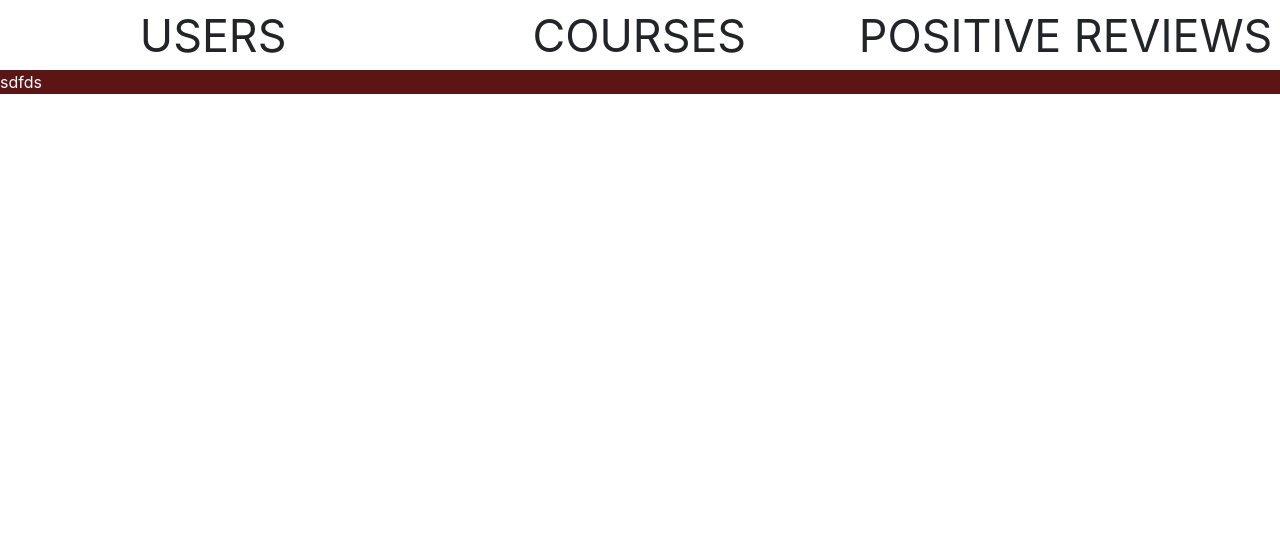
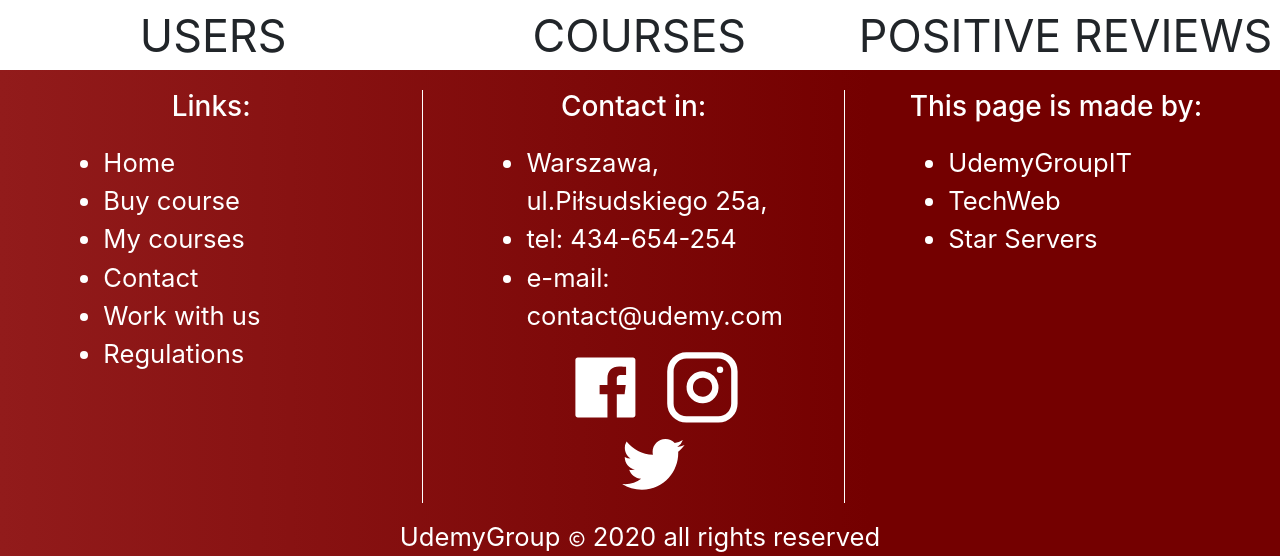
Before and after one commit to blazej-k/udemy-project, a React (Create React App) app: page / in a window 1280 px wide. Shown: the part 2366-2922 px from the top of the page. Before the commit the page ends 2460 px from the top, so only its background shows below. Built offline with nearby package versions, Linux system fonts and the light colour scheme.

Commit message:
footer style

```diff
--- a/src/components/Page/Home.tsx
+++ b/src/components/Page/Home.tsx
@@ -3,6 +3,12 @@ import '../../style/Home.scss'
 import ReactTextRotator from 'react-text-rotator';
 import CountTo from 'react-count-to';
 import NumberCounter from 'number-counter';
+import { NavLink } from 'react-router-dom';
+import { BiCopyright } from 'react-icons/bi';
+import { AiFillFacebook, AiOutlineTwitter } from 'react-icons/ai';
+import { FiInstagram } from 'react-icons/fi';
+
+
 
 
 const Home: FC = () => {
@@ -49,7 +55,7 @@ const Home: FC = () => {
         }
     }, [])
 
-    const fn = (value:any) => <div className='value'><b>{value}</b></div>;
+    const fn = (value: any) => <div className='value'><b>{value}</b></div>;
 
 
     return (
@@ -120,21 +126,63 @@ const Home: FC = () => {
                     <div className='counters-wrapper' ref={counters} id='stats'>
                         {show && <div className='counters'>
                             <div className="counter-users">
-                        <CountTo to={953445} speed={3000} >{fn}</CountTo><br/>
+                                <CountTo to={953445} speed={3000} >{fn}</CountTo><br />
                                 <div className='des'>users</div>
                             </div>
                             <div className='counter-courses'>
-                        <CountTo to={45345} speed={3000} >{fn}</CountTo><br/>
+                                <CountTo to={45345} speed={3000} >{fn}</CountTo><br />
                                 <div className='des'>courses</div>
                             </div>
                             <div className='counter-reviews'>
-                        <CountTo to={92432} speed={3000} >{fn}</CountTo><br/>
+                                <CountTo to={92432} speed={3000} >{fn}</CountTo><br />
                                 <div className='des'>positive reviews</div>
                             </div>
                         </div>}
                     </div>
                 </div>
-                <div id='footer'>sdfds</div>
+                <div id='footer'>
+                    <div className='pages'>
+                        <h3>Links:</h3>
+                        <ul>
+                            <li>
+                                <NavLink to='/' exact>Home</NavLink>
+                            </li>
+                            <li>
+                                <NavLink to='/courses' exact>Buy course</NavLink>
+                            </li>
+                            <li>
+                                <NavLink to='/myCourses' exact>My courses</NavLink>
+                            </li>
+                            <li>
+                                <NavLink to='/contact' exact>Contact</NavLink>
+                            </li>
+                            <li>
+                                <NavLink to='/job' exact>Work with us</NavLink>
+                            </li>
+                            <li>
+                                <NavLink to='/regulations' exact>Regulations</NavLink>
+                            </li>
+                        </ul>
+                    </div>
+                    <div className='contact'>
+                        <h3>Contact in:</h3>
+                        <ul>
+                            <li>Warszawa, ul.Piłsudskiego 25a,</li>
+                            <li>tel: 434-654-254</li>
+                            <li>e-mail: contact@udemy.com</li>
+                            <li id='social-media'><AiFillFacebook/><FiInstagram/><AiOutlineTwitter/></li>
+                        </ul>
+                    </div>
+                    <div className="authors">
+                        <h3>This page is made by:</h3>
+                        <ul>
+                            <li>UdemyGroupIT</li>
+                            <li>TechWeb</li>
+                            <li>Star Servers</li>
+                        </ul>
+                    </div><br/>
+                    <div className="copyright">UdemyGroup <BiCopyright style={{fontSize: '70%'}}/> {new Date().getFullYear()} all rights reserved</div>
+                </div>
             </div>
         </>
     );
--- a/src/style/Home.scss
+++ b/src/style/Home.scss
@@ -19,6 +19,10 @@
             font-family: fantasy;
         }
     }
+}
+
+@mixin footer-section{
+
 }
 
 body{
@@ -118,5 +122,54 @@ html{
     #footer{
         background-color: rgb(92, 21, 21);
         color: white;
+        font-size: 160%;
+        display: flex;
+        flex-wrap: wrap;
+        padding-top: 20px;
+        background: linear-gradient(90deg,rgb(146, 27, 27) 0%, rgba(116,0,0,1) 68%);
+        h3{
+            width: 100%;
+            margin: auto;
+            margin-bottom: 20px;
+            text-align: center;
+        }
+        .pages, .contact{
+            width: 33%;
+            ul{
+                width: 70%;
+                margin: auto;
+                li{
+                    a{
+                        color: white;
+                    }
+                }
+            }
+        }
+        .contact{
+            border-left: 0.2px solid white;
+            border-right: 0.2px solid white;
+            #social-media{
+                list-style: none;
+                text-align: center;
+                margin-top: 14px;
+                *{
+                    font-size: 300%;
+                    margin: auto 10px;
+                }
+            }
+        }
+        .authors{
+            width: 33%;
+            ul{
+                width: 70%;
+                margin: auto;
+            }
+        }
+        .copyright{
+            width: 100%;
+            margin: auto;
+            margin-top: 15px;
+            text-align: center;
+        }
     }
 }
```
Lines whose indentation alone changed are shown as unchanged.
